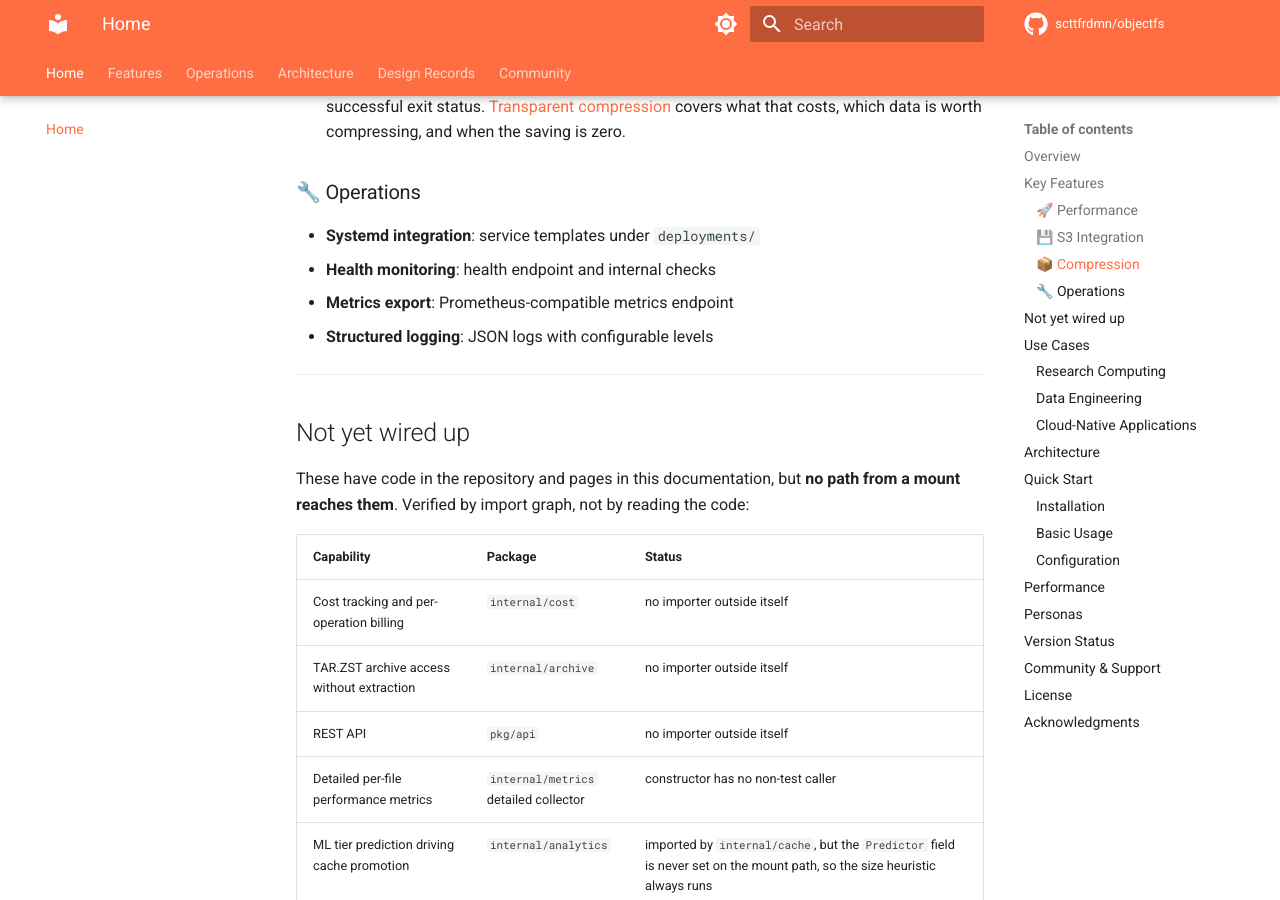
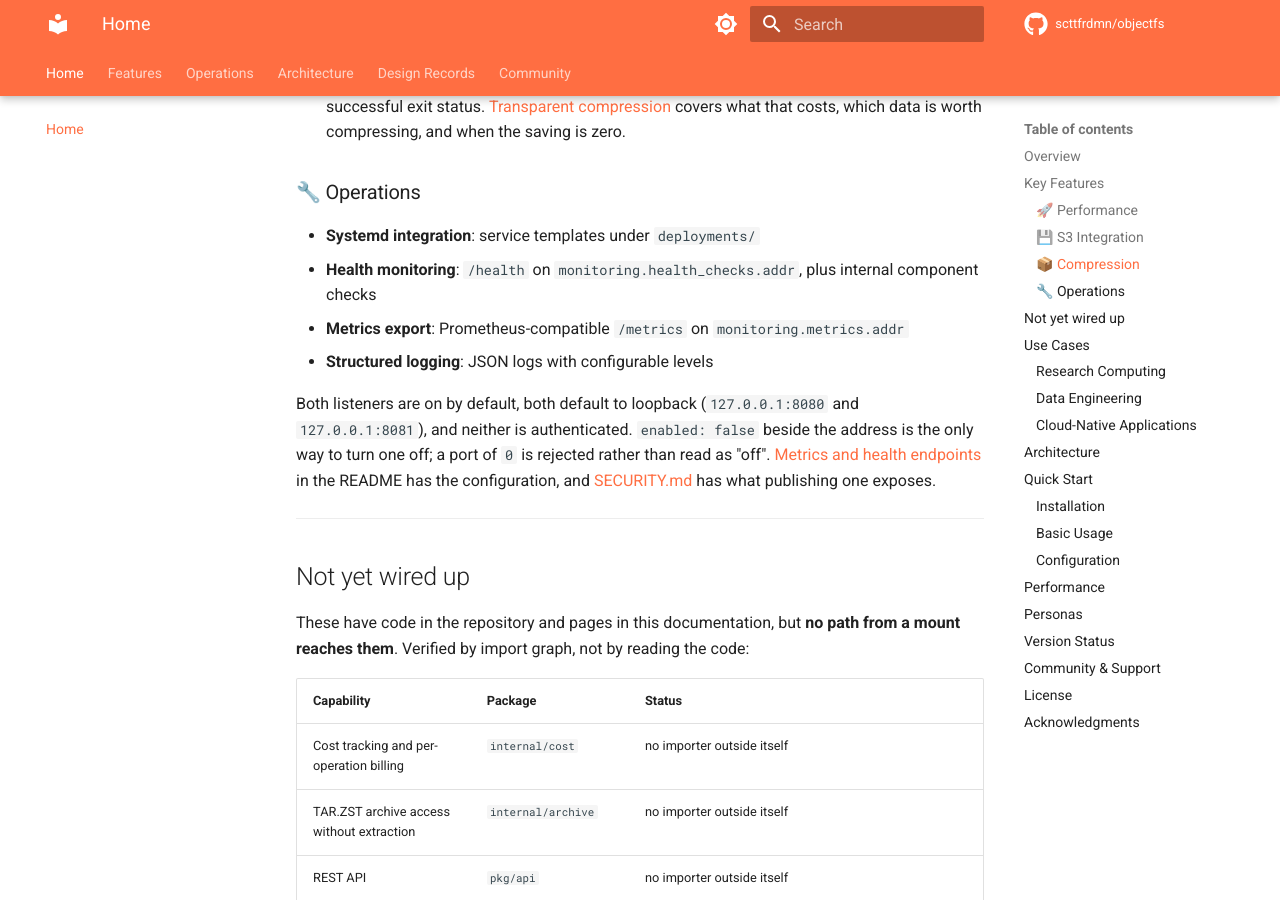
Before and after one commit to scttfrdmn/objectfs, an MkDocs documentation site: the page built from docs/index.md, in a window 1280 px wide and 900 px high, scrolled down 1472 px. Built offline with MkDocs 1.6.1 and Material for MkDocs 9.7.7, drawn with Linux system fonts in a browser that asks for light colours; comment, search, counter and statistics services are not loaded; the version menu is left out.

Commit message:
docs: the listener settings appear in documentation a user reads
#192's third gap, which the address work did not close. `grep -rn health_port docs/ README.md
configs/ examples/` returned nothing: the knob existed, was read, changed behavior, and was named
in no shipped documentation. That is still true of the addresses that replaced it — they are in the
two example config files and in package docs, neither of which is where someone looks to find out
what a mount publishes.

README gains a *Metrics and health endpoints* section: both addresses, the `curl` that reaches each,
the four environment overrides, `enabled: false` as the only spelling of off, why port 0 is rejected
rather than read as off, and that a Prometheus scrape of localhost:8080 needs no change on upgrade.
Its YAML block is checked against the live schema by TestDocumentedConfigYAMLMatchesTheSchema, so it
cannot drift into describing keys the loader does not have.

docs/index.md listed "Health monitoring: health endpoint and internal checks" with nowhere to point
a probe. It now names the address each endpoint is on and links the README section and SECURITY.md.

Also corrects validateListenAddr's own doc comment, which described the pre-fix behavior in the
present tense — "both servers bind on a goroutine and log the error" stopped being true in the same
change that added the validation. What the check actually buys now is where the failure is reported:
net.Listen can only say "invalid port", naming neither the setting nor the file, and it says it after
the backend is constructed. The non-numeric-port error message carried the same stale claim.

Refs #192

```diff
--- a/docs/index.md
+++ b/docs/index.md
@@ -56,9 +56,17 @@ which names them rather than leaving them mixed in with the list above.
 ### 🔧 Operations
 
 - **Systemd integration**: service templates under `deployments/`
-- **Health monitoring**: health endpoint and internal checks
-- **Metrics export**: Prometheus-compatible metrics endpoint
+- **Health monitoring**: `/health` on `monitoring.health_checks.addr`, plus internal component checks
+- **Metrics export**: Prometheus-compatible `/metrics` on `monitoring.metrics.addr`
 - **Structured logging**: JSON logs with configurable levels
+
+Both listeners are on by default, both default to loopback (`127.0.0.1:8080` and `127.0.0.1:8081`),
+and neither is authenticated. `enabled: false` beside the address is the only way to turn one off; a
+port of `0` is rejected rather than read as "off". [Metrics and health
+endpoints](https://github.com/scttfrdmn/objectfs#metrics-and-health-endpoints) in the README has the
+configuration, and
+[SECURITY.md](https://github.com/scttfrdmn/objectfs/blob/main/SECURITY.md) has what publishing one
+exposes.
 
 ---
 
```
Also changed, not shown: CHANGELOG.md (+6 -0 lines), README.md (+41 -0 lines), 1 other file.
